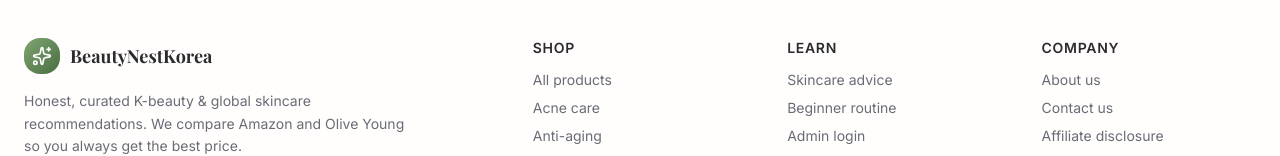
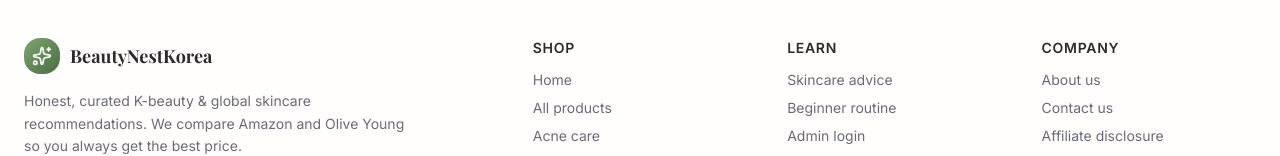
Before and after one commit to mohamedmosbeh255-design/beautynestkorea, a Next.js app: page / in a window 1280 px wide. Shown: the part 2159-2315 px from the top of the page. Built offline with nearby package versions, Linux system fonts and the light colour scheme; no server answers; the database is empty; a web font is replaced by a local one.

Commit message:
Fix Home navigation in navbar and footer

```diff
--- a/src/components/Footer.tsx
+++ b/src/components/Footer.tsx
@@ -71,6 +71,7 @@
         <div>
           <h4 className="text-sm font-semibold uppercase tracking-wider text-ink">Shop</h4>
           <ul className="mt-3 space-y-2 text-sm text-ink-soft">
+            <li><Link href="/" className="hover:text-ink">Home</Link></li>
             <li><Link href="/shop" className="hover:text-ink">All products</Link></li>
             <li><Link href="/shop?concern=Acne" className="hover:text-ink">Acne care</Link></li>
             <li><Link href="/shop?concern=Anti-aging" className="hover:text-ink">Anti-aging</Link></li>
```
